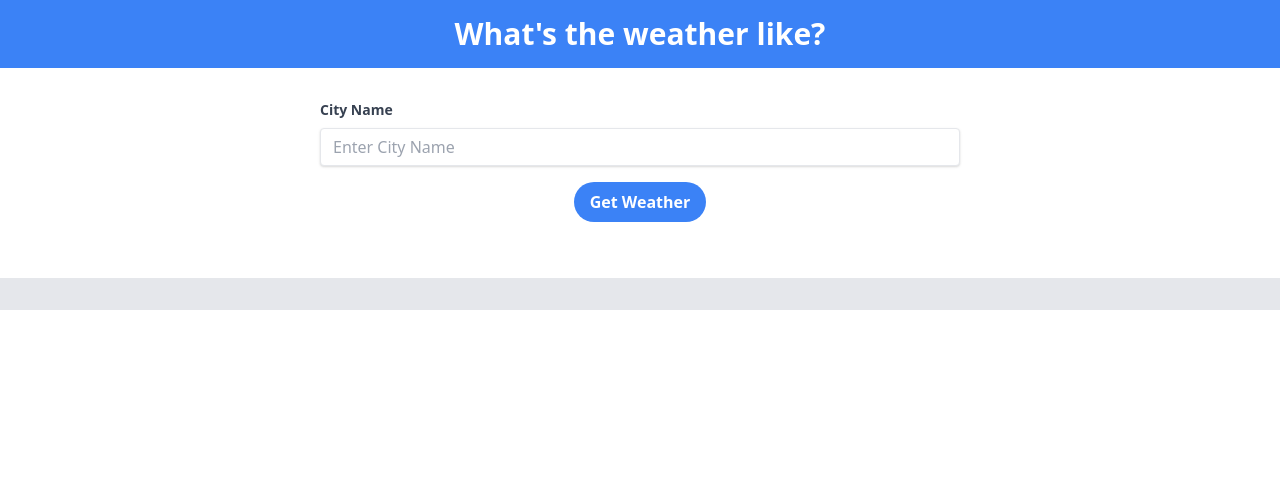
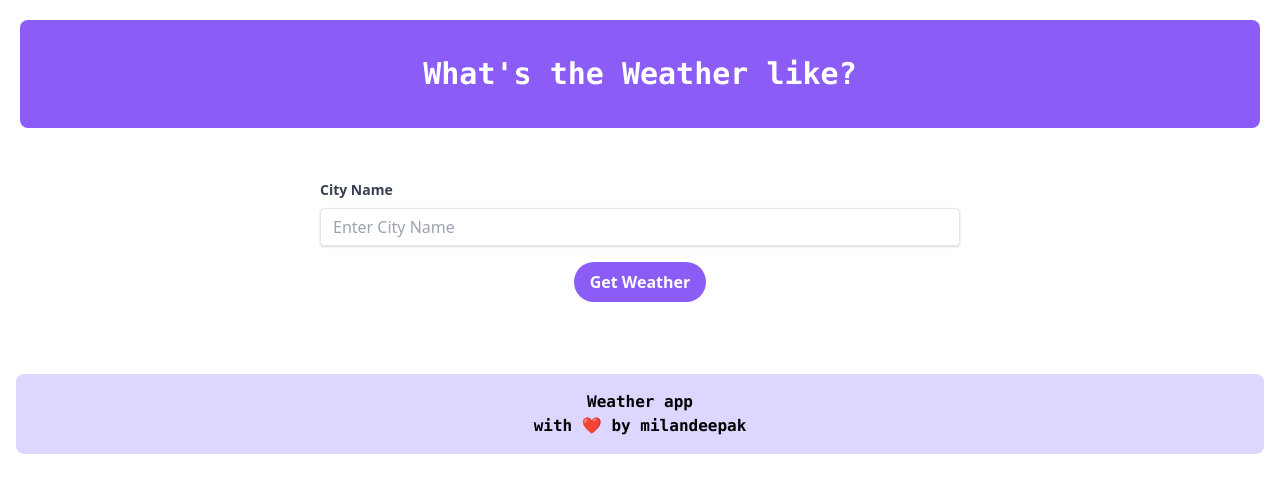
Before and after one commit to milandeepak/flaskweatherapp-, a Flask app: page / in a window 1280 px wide. Shown: the top 493 px of the page. Run offline with Flask 3, Linux system fonts and the light colour scheme.

Commit message:
change color

```diff
--- a/app.py
+++ b/app.py
@@ -33,6 +33,7 @@ def index():
 
 @app.route('/remove/<int:index>')
 def remove_city(index):
+
     if 0 <= index < len(cities):
         cities.pop(index)
     return redirect(url_for('index'))
--- a/templates/index.html
+++ b/templates/index.html
@@ -6,15 +6,14 @@
     <meta name="viewport" content="width=device-width, initial-scale=1.0">
     <meta http-equiv="X-UA-Compatible" content="ie=edge">
     <title>What's the weather like?</title>
-    <!-- Replace with your Tailwind CSS CDN link or use a local file -->
     <link rel="stylesheet" href="https://cdn.jsdelivr.net/npm/tailwindcss@2.2.16/dist/tailwind.min.css">
 </head>
 
 <body>
-    <div class="bg-blue-500 py-4">
+    <div class="bg-purple-500 h-[100px] p-4 m-5 rounded-lg font-bold">
         <div class="container mx-auto">
-            <h1 class="text-3xl text-white font-semibold text-center">
-                What's the weather like?
+            <h1 class="text-3xl text-white font-semibold text-center p-5 font-mono">
+                What's the Weather like?
             </h1>
         </div>
     </div>
@@ -31,7 +30,7 @@
                         </div>
                         <div class="mb-6">
                             <div class="flex justify-center">
-                                <button class="bg-blue-500 hover:bg-blue-700 text-white font-bold py-2 px-4 rounded-full focus:outline-none focus:shadow-outline" type="submit">
+                                <button class="bg-purple-500 hover:bg-purple-700 text-white font-bold py-2 px-4 rounded-full focus:outline-none focus:shadow-outline" type="submit">
                                     Get Weather
                                 </button>
                             </div>
@@ -42,7 +41,6 @@
         </div>
     </div>
 
-    <!-- Display cities and weather data -->
     <div class="container mx-auto">
         {% for row in cities_per_row %}
         <div class="flex mb-4">
@@ -69,9 +67,11 @@
         {% endfor %}
     </div>
 
-    <div class="bg-gray-200 py-4">
-        <!-- Footer content here -->
-    </div>
+    <footer class="bg-purple-200 py-4 text-center m-4 rounded-lg font-mono font-bold">
+        <p>Weather app</p>
+        <p>with ❤️ by milandeepak</p>
+    </footer>
+
 </body>
 
 </html>
```
Also changed, not shown: 1 other file.
